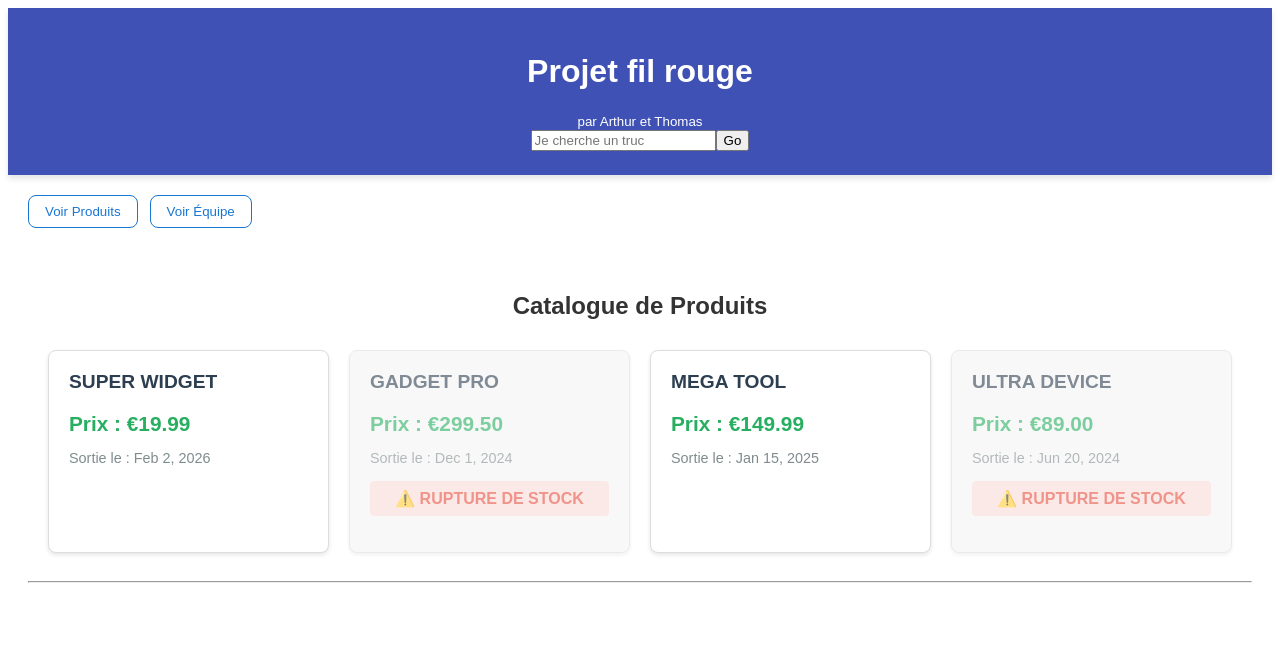
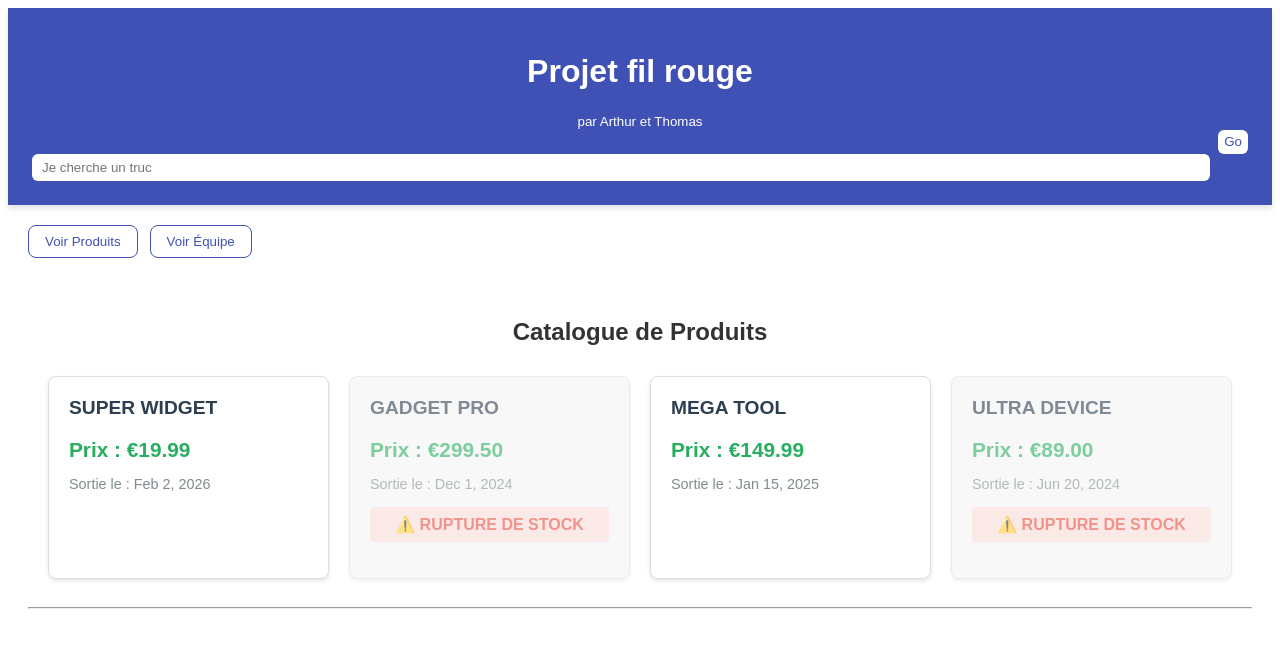
Before and after one commit to A-Renie/TP-Angular-Arthur-Thomas-J3, an Angular app: page / in a window 1280 px wide. Shown: the top 648 px of the page. Built offline with nearby package versions, Linux system fonts and the light colour scheme.

Commit message:
feat add some style :D

```diff
--- a/src/app/app.css
+++ b/src/app/app.css
@@ -1,26 +1,26 @@
 .navigation-buttons {
   display: flex;
   gap: 12px;
-  margin-bottom: 24px;
+  margin-bottom: 20px;
 }
 
 .navigation-buttons button {
   padding: 8px 16px;
   border-radius: 8px;
-  border: 1px solid #1976d2;
+  border: 1px solid #3f51b5;
   background: white;
-  color: #1976d2;
+  color: #3f51b5;
   font-weight: 500;
   cursor: pointer;
-
-  transition: background 0.2s ease, color 0.2s ease, transform 0.1s ease;
+  transition: background 0.2s ease, color 0.2s ease;
 }
 
 .navigation-buttons button:hover {
-  background: #1976d2;
+  background: #3f51b5;
   color: white;
 }
 
-.navigation-buttons button:active {
-  transform: scale(0.97);
+.navigation-buttons button.active {
+  background: #3f51b5;
+  color: white;
 }
--- a/src/app/shared/components/header/header.css
+++ b/src/app/shared/components/header/header.css
@@ -1,9 +1,53 @@
 .main-header {
   background-color: #3f51b5;
-    /* Un joli bleu Angular */
   color: white;
   padding: 1.5rem;
   text-align: center;
   font-family: sans-serif;
   box-shadow: 0 4px 6px rgba(0, 0, 0, 0.1);
 }
+.header {
+  display: flex;
+  align-items: center;
+  justify-content: space-between;
+  padding: 16px 24px;
+  background-color: #3f51b5;
+  color: white;
+}
+
+.search-bar {
+  display: flex;
+  align-items: right;
+  gap: 8px;
+}
+
+.search-bar input {
+  margin-top: 1.5rem;
+  width: 100%;
+  padding: 6px 10px;
+  border-radius: 6px;
+  border: none;
+}
+
+.search-bar button {
+  padding: 3px 6px;
+  max-height: 1.5rem;
+  max-width: 3rem;
+  border-radius: 6px;
+  border: none;
+  background: white;
+  color: #3f51b5;
+  cursor: pointer;
+  transition: background 0.2s ease, color 0.2s ease;
+}
+
+.search-bar button:hover {
+  background: #3f51b5;
+  color: white;
+}
+
+.user-list {
+  display: flex;
+  flex-wrap: wrap;
+  gap: 16px;
+}
```
Lines whose indentation alone changed are shown as unchanged.
